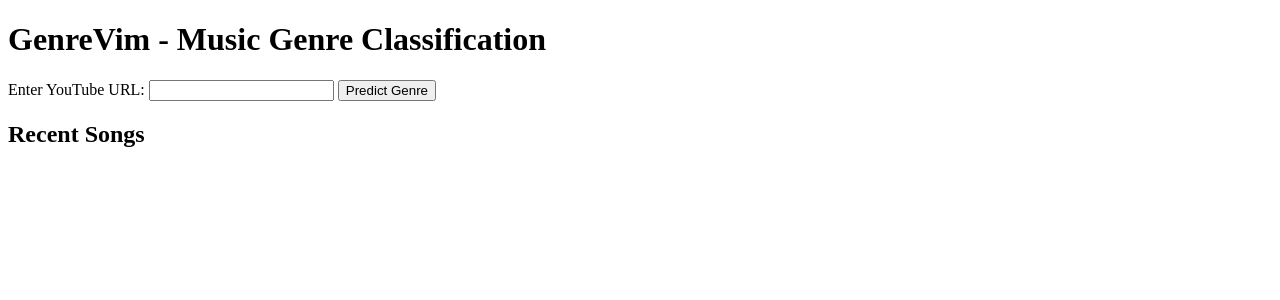
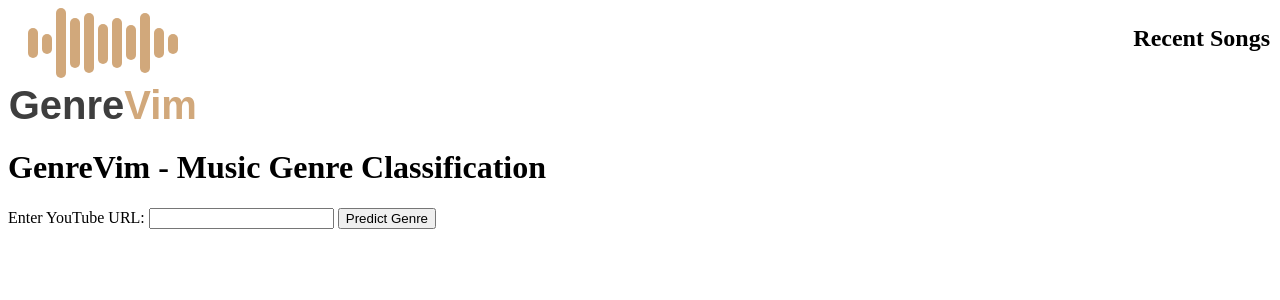
Before and after one commit to MarkCech7/GenreVim, a Flask app: page / in a window 1280 px wide. Shown: the top 300 px of the page. Run offline with Flask 3, Linux system fonts and the light colour scheme.

Commit message:
added htmx and logo

```diff
--- a/templates/index.html
+++ b/templates/index.html
@@ -1,28 +1,127 @@
 <!DOCTYPE html>
 <html lang="en">
+
 <head>
     <meta charset="UTF-8">
     <meta name="viewport" content="width=device-width, initial-scale=1.0">
+    <script defer src="https://unpkg.com/htmx.org@2.0.0"></script>
     <title>GenreVim</title>
+    <style>
+        #loader {
+            display: none;
+        }
+
+        #loader.htmx-request {
+            display: block;
+        }
+
+        .spinner_ajPY {
+            transform-origin: center;
+            animation: spinner_AtaB .75s infinite linear
+        }
+
+        @keyframes spinner_AtaB {
+            100% {
+                transform: rotate(360deg)
+            }
+        }
+
+        div.absolute {
+            position: absolute;
+            top: 5px;
+            right: 10px;
+        }
+
+        .logo {
+            margin-right: 85%;
+            text-align: center;
+        }
+
+        .soundwave {
+            display: flex;
+            justify-content: center;
+            align-items: flex-end;
+            margin-bottom: 5px;
+        }
+
+        .bar {
+            width: 10px;
+            margin: 0 2px;
+            background-color: #D1A87B;
+            border-radius: 20px;
+        }
+
+        .text {
+            font-family: Arial, sans-serif;
+            font-size: 40px;
+            font-weight: bold;
+        }
+
+        .genre {
+            color: #3E3E3E;
+        }
+
+        .vim {
+            color: #D1A87B;
+        }
+
+        .soundwave.mirrored {
+            transform: scaleY(-1);
+            margin-top: 10px;
+        }
+    </style>
 </head>
+
 <body>
+    <div class="logo">
+        <div class="soundwave original">
+            <div class="bar" style="height: 30px; margin-bottom: 20px;"></div>
+            <div class="bar" style="height: 20px; margin-bottom: 24px;"></div>
+            <div class="bar" style="height: 70px;"></div>
+            <div class="bar" style="height: 50px; margin-bottom: 10px"></div>
+            <div class="bar" style="height: 60px; margin-bottom: 5px"></div>
+            <div class="bar" style="height: 40px; margin-bottom: 14px"></div>
+            <div class="bar" style="height: 50px; margin-bottom: 10px"></div>
+            <div class="bar" style="height: 35px; margin-bottom: 18px"></div>
+            <div class="bar" style="height: 60px; margin-bottom: 5px"></div>
+            <div class="bar" style="height: 30px; margin-bottom: 20px"></div>
+            <div class="bar" style="height: 20px; margin-bottom: 24px"></div>
+        </div>
+        <div class="text">
+            <span class="genre">Genre</span><span class="vim">Vim</span>
+        </div>
+    </div>
     <h1>GenreVim - Music Genre Classification</h1>
-    <form action="/predict" method="post">
+    <form hx-post="/predict" hx-target="#result" hx-swap="innerHTML" hx-indicator="#loader">
         <label for="url">Enter YouTube URL:</label>
         <input type="text" id="url" name="url" required>
         <button type="submit">Predict Genre</button>
     </form>
-
+    <div id="result"></div>
+    <div id="loader">
+        <svg width="24" height="24" viewBox="0 0 24 24" xmlns="http://www.w3.org/2000/svg">
+            <path d="M12,1A11,11,0,1,0,23,12,11,11,0,0,0,12,1Zm0,19a8,8,0,1,1,8-8A8,8,0,0,1,12,20Z" opacity=".25" />
+            <path
+                d="M10.14,1.16a11,11,0,0,0-9,8.92A1.59,1.59,0,0,0,2.46,12,1.52,1.52,0,0,0,4.11,10.7a8,8,0,0,1,6.66-6.61A1.42,1.42,0,0,0,12,2.69h0A1.57,1.57,0,0,0,10.14,1.16Z"
+                class="spinner_ajPY" />
+        </svg>
+        Processing...
+    </div>
+    <div class="absolute">
     <h2>Recent Songs</h2>
     <ul>
         {% for song in recent_songs %}
-            <li>
-                <div>
-                    {{ song.name }}, Genre: {{ song.genre }}
-                </div>
-                <iframe width="320" height="180" src="{{ song.embed_url }}" frameborder="0" allow="accelerometer; autoplay; clipboard-write; encrypted-media; gyroscope; picture-in-picture; web-share" referrerpolicy="strict-origin-when-cross-origin"></iframe>
-            </li>
+        <li>
+            <div>
+                {{ song.name }}, Genre: {{ song.genre }}
+            </div>
+            <iframe width="320" height="180" src="{{ song.embed_url }}" frameborder="0"
+                allow="accelerometer; autoplay; clipboard-write; encrypted-media; gyroscope; picture-in-picture; web-share"
+                referrerpolicy="strict-origin-when-cross-origin"></iframe>
+        </li>
         {% endfor %}
     </ul>
+    </div>
 </body>
+
 </html>
```
Also changed, not shown: templates/error.html (+2 -11 lines), templates/predict.html (+1 -21 lines).
